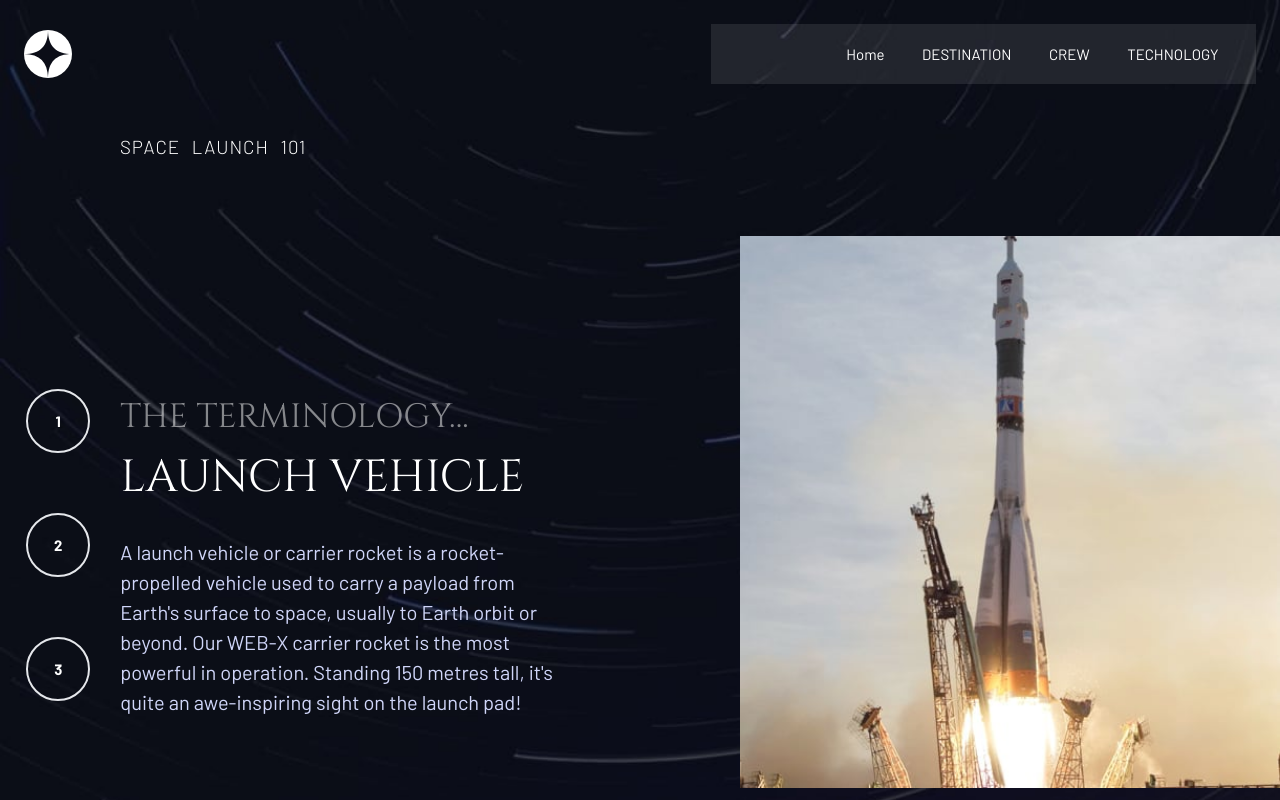
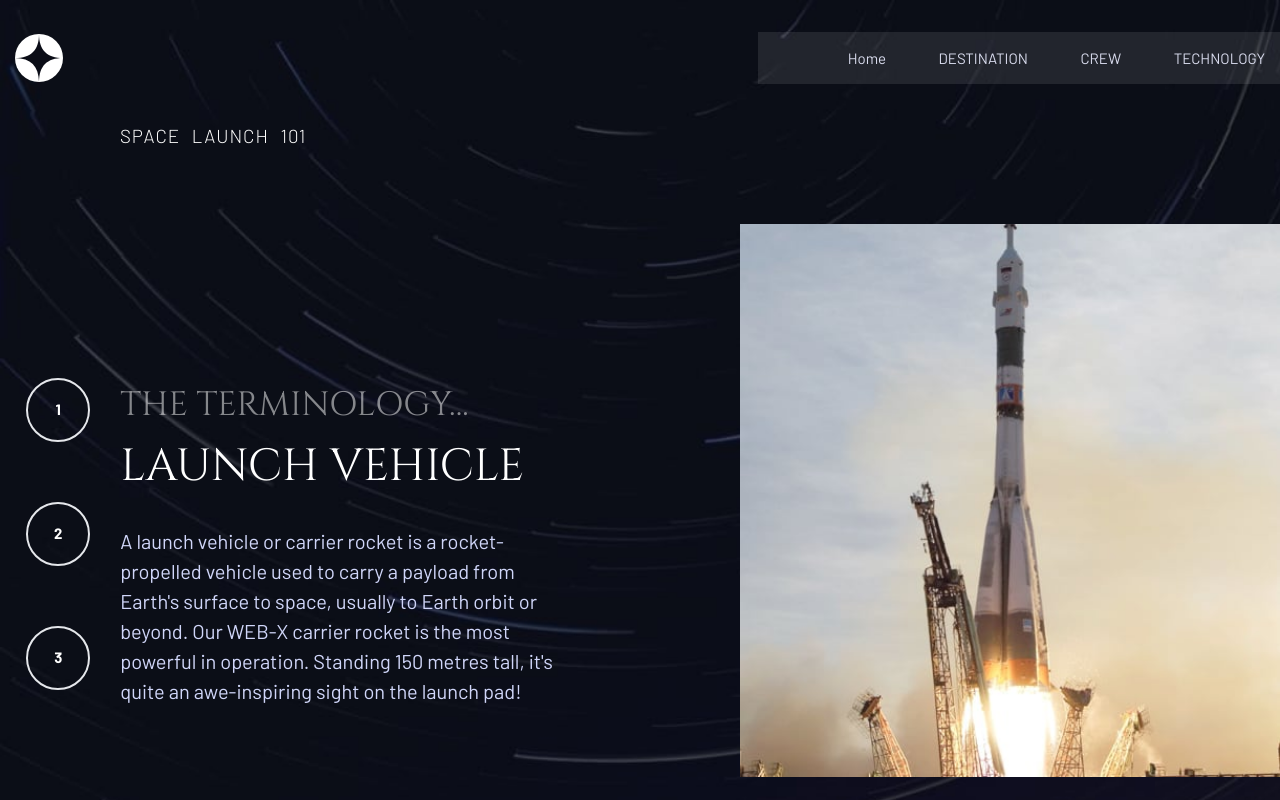
Before and after one commit to Y-aburob/space, a React (Vite) app: page /technology in a window 1280 px wide. Shown: the top 800 px of the page. Built offline with nearby package versions, Linux system fonts and the light colour scheme.

Commit message:
making the nav

```diff
--- a/src/components/Nav.tsx
+++ b/src/components/Nav.tsx
@@ -1,24 +1,49 @@
+import { useState } from 'react';
 import nav from '../assets/shared/icon-hamburger.svg';
+import close from '../assets/shared/icon-close.svg';
 import logo from '../assets/shared/logo.svg';
 import '../css/Home.css'
 import '../css/nav.css'
 import { Link } from 'react-router-dom';
 
 export default function Nav() {
+
+    const [click, setClick] = useState(false)
     return (
         < >
-            <nav className='nav flex relative z-50 items-center justify-between p-[24px] pl-[8px] pr-0 gap-4 lg:p-[24px] text-white'>
+        <div className='z-50 flex justify-between sm:pt-5 nav'>
+        <div className=''>
+            <nav className={`flex justify-between p-4 w-[100vw] sm:w-fit`}>
                     <Link className='transition-all duration-1000 hover:rotate-[360deg]' to='/'><img src={logo} alt="" /></Link>
-                    <div className='relative list'>
-                        <ul className='items-center justify-center hidden gap-10 p-5 pr-10 pl-36 sm:flex'>
+                    <button onClick={() => setClick(true)} className='inline-block sm:hidden'> <img src={nav} alt="" /></button>
+            </nav>
+        </div>
+        <div className={`fixed p-4 top-0 z-50 h-screen w-full text-white text-right backgroundTrans sm:h-fit sm:w-fit sm:static sm:flex sm:justify-center sm:items-center sm:self-center ${click? 'block': 'hidden'}`}>
+            <button onClick={() => setClick(false)} className=''> <img src={close} alt="" className={`sm:hidden mt-3`}/></button>
+            <ul className='flex flex-col items-center justify-center h-full gap-10 sm:flex-row sm:pl-20 sm:gap-14'>
             <li><Link to='/' className='sections'>Home</Link></li>
             <li><Link to='/destination' className='sections'>DESTINATION</Link></li>
             <li><Link to='/crew' className='sections'>CREW</Link></li>
             <li><Link to='/technology' className='sections'>TECHNOLOGY</Link></li>
             </ul>
         </div>
-                    <button className='inline-block sm:hidden'> <img src={nav} alt="" /></button>
-                </nav>
+        {/* <div className='sm:absolute sm:top-[32px] sm:right-0 backgroundTrans blur-md sm:h-[50px] sm:w-[520px]'></div> for blur effect on nav*/}
+
+        </div>
         </>
     );
 }
+
+
+// <nav className='nav flex relative z-50 items-center justify-between p-[24px] pl-[8px] pr-0 gap-4 lg:p-[24px] text-white'>
+//         <Link className='transition-all duration-1000 hover:rotate-[360deg]' to='/'><img src={logo} alt="" /></Link>
+//         <div className='relative list'>
+//             <ul className='items-center justify-center hidden gap-10 p-5 pr-10 pl-36 sm:flex'>
+//             <li><Link to='/' className='sections'>Home</Link></li>
+//             <li><Link to='/destination' className='sections'>DESTINATION</Link></li>
+//             <li><Link to='/crew' className='sections'>CREW</Link></li>
+//             <li><Link to='/technology' className='sections'>TECHNOLOGY</Link></li>
+//             </ul>
+//         </div>
+//         <button className='inline-block sm:hidden'> <img src={nav} alt="" /></button>
+//     </nav>
--- a/src/css/nav.css
+++ b/src/css/nav.css
@@ -1,14 +1,23 @@
 .nav {
-    position: sticky;
+    position: sticky !important;
     top: 0;
 }
 
-.list {
-    z-index: 2;
-    background-color: rgba(245, 245, 245, .1);
+.backgroundTrans {
+    /* background-color: rgba(245, 245, 245, .1); */
+    background-image: url('../assets/destination/background-destination-desktop.jpg');
+    background-size: cover;
+    background-repeat: no-repeat;
 }
 
-.list::before {
+@media (min-width: 640px) {
+    .backgroundTrans {
+        background-image: none;
+        background-color: rgba(245, 245, 245, .1);
+    }
+}
+
+/* .backgroundTrans::before {
     content: "";
     position: absolute;
     width: 100%;
@@ -16,14 +25,16 @@
     top: 0;
     filter: blur(40px);
     z-index: -1;
-}
-
+    position: sticky;
+    top: 0;
+} */
 
 
 .sections {
     position: relative;
     transition: all .5s;
     padding-bottom: 10px;
+    color: #d9dcee;
 }
 
 .sections:hover {
```
Lines whose indentation alone changed are shown as unchanged.
